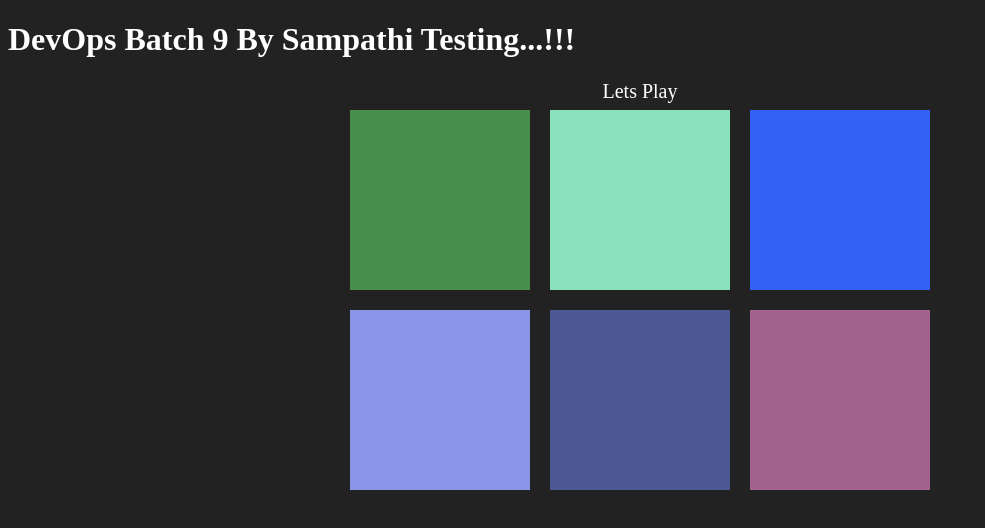
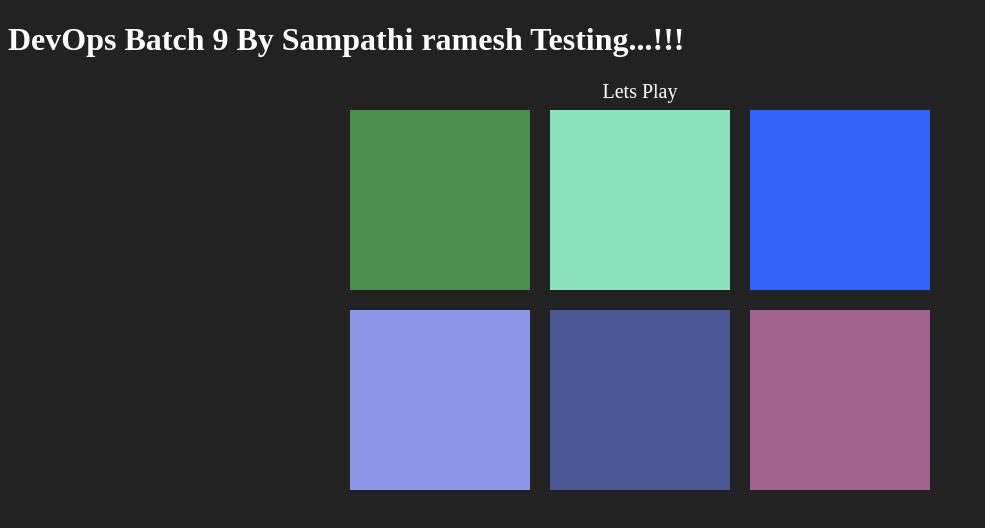
Before and after one commit to rameshsampathi/dockertest, a plain HTML site: page index.html in a window 1280 px wide. Shown: the whole page, without its empty margins (0-985 px from the left). Drawn offline with Linux system fonts and the light colour scheme.

Commit message:
Update index.html

```diff
--- a/index.html
+++ b/index.html
@@ -8,7 +8,7 @@
 	<title>Color Game</title>
 </head>
 <body>
-	<h1>DevOps Batch 9 By Sampathi  Testing...!!!</h1>
+	<h1>DevOps Batch 9 By Sampathi ramesh  Testing...!!!</h1>
 	<div id="smallcont">
 		<div></div>
 		<div id="try1">Lets Play</div>
```
